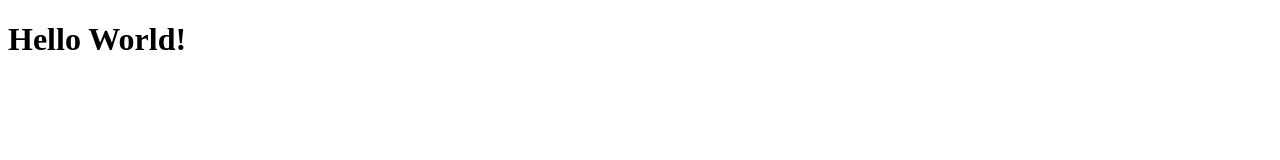
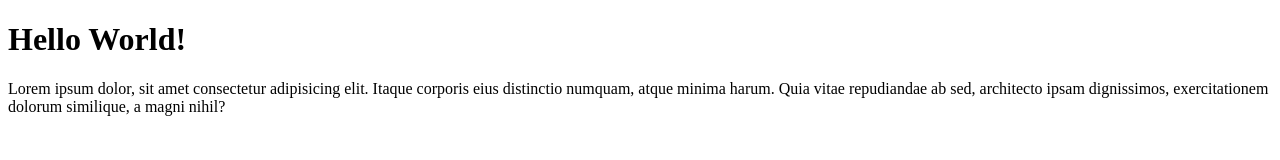
Before and after one commit to superjabs/git-remote, a plain HTML site: page index.html in a window 1280 px wide. Drawn offline with Linux system fonts and the light colour scheme.

Commit message:
menambahkan paragraf

```diff
--- a/index.html
+++ b/index.html
@@ -8,5 +8,11 @@
   </head>
   <body>
     <h1>Hello World!</h1>
+    <p>
+      Lorem ipsum dolor, sit amet consectetur adipisicing elit. Itaque corporis
+      eius distinctio numquam, atque minima harum. Quia vitae repudiandae ab
+      sed, architecto ipsam dignissimos, exercitationem dolorum similique, a
+      magni nihil?
+    </p>
   </body>
 </html>
```
